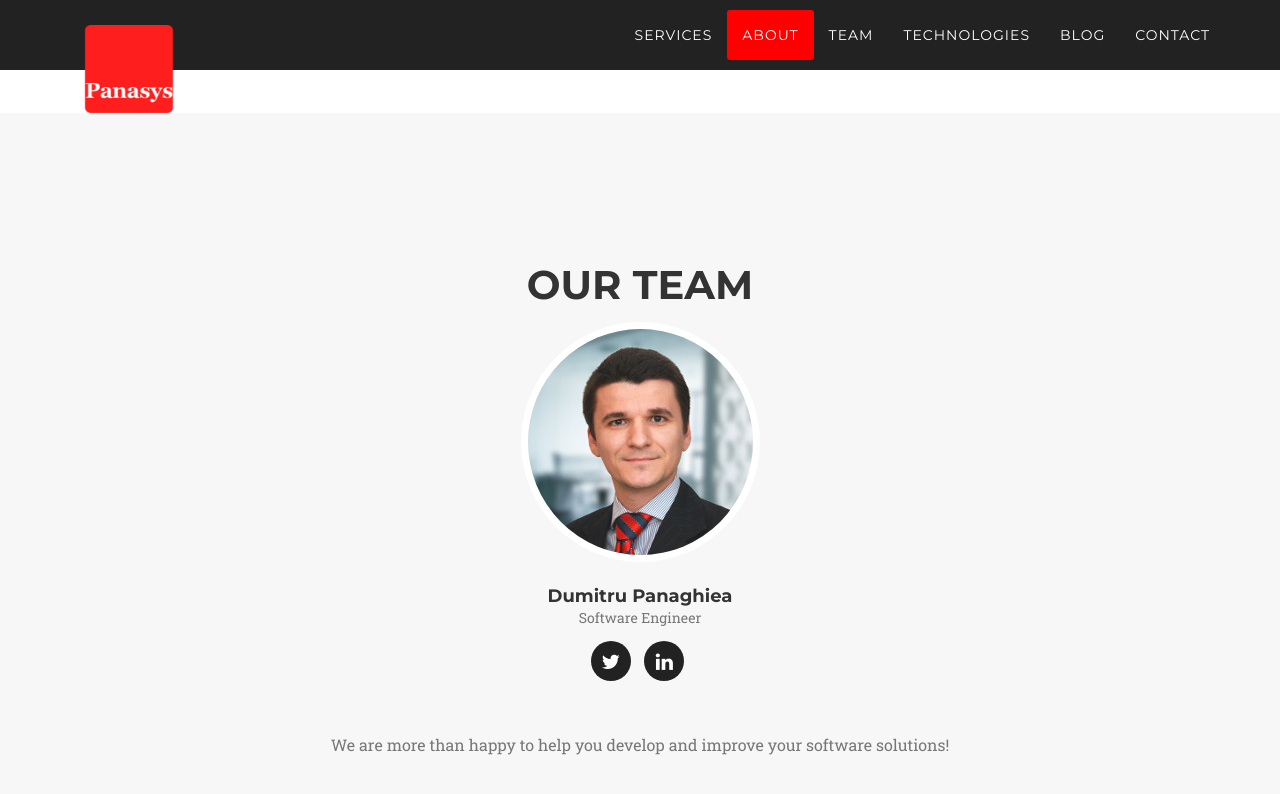
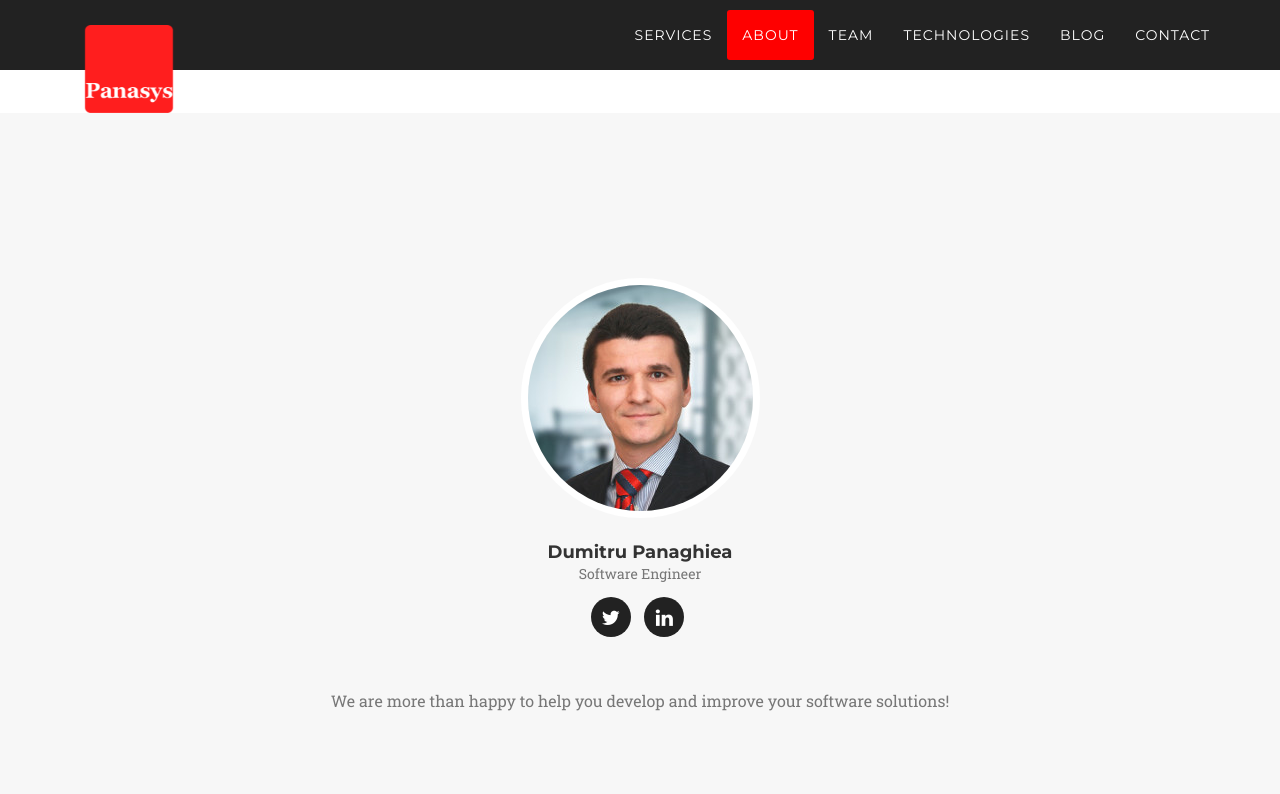
Before and after one commit to dumitrup/dumitrup.github.io, a Jekyll site: the page built from index.html, in a window 1280 px wide and 900 px high, scrolled down 2499 px. Shown: the top 794 px of the window. Built offline with Jekyll 4.4.1, drawn with Linux system fonts in a browser that asks for light colours; nearby versions of some CDN libraries; some web fonts are replaced.

Commit message:
Update index.html

```diff
--- a/index.html
+++ b/index.html
@@ -153,7 +153,7 @@ layout: default
     <div class="container">
         <div class="row">
             <div class="col-lg-12 text-center">
-                <h2 class="section-heading">Our Team</h2>
+                <h2 class="section-heading"></h2>
                 <!--<h3 class="section-subheading text-muted">-------------------</h3>-->
             </div>
         </div>
```
